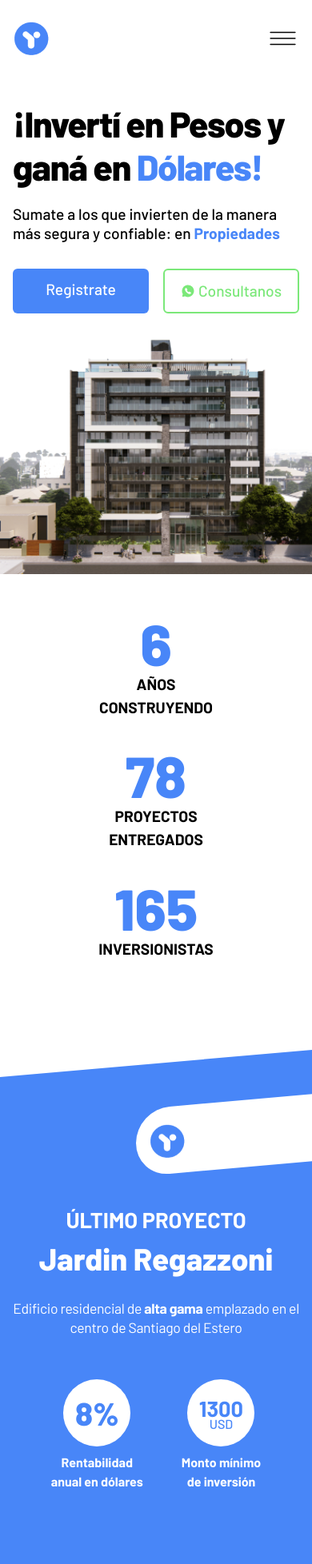
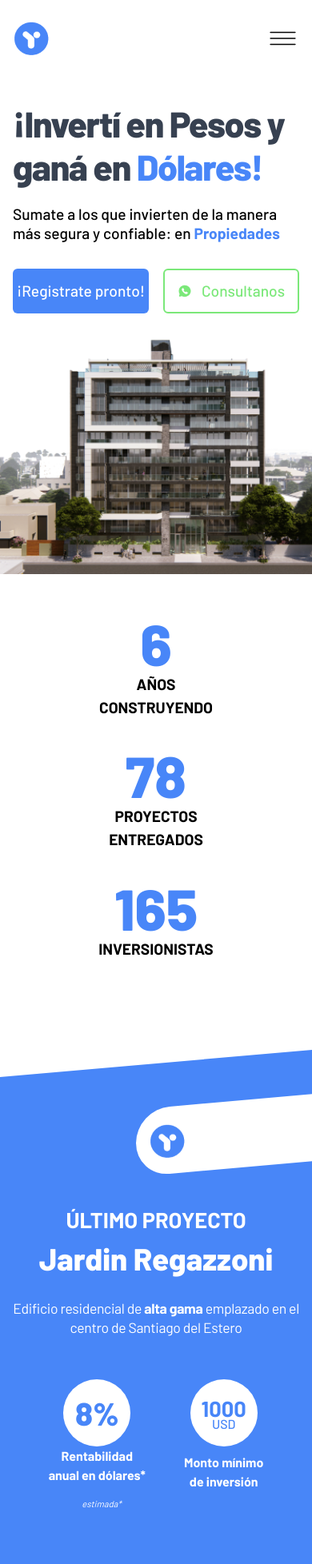
Before and after one commit to Brocter/YoInvierton-t, a React (Vite) app: page / in a window 390 px wide. Shown: the top 1956 px of the page at 80% size. Built offline with nearby package versions, Linux system fonts and the light colour scheme; no server answers.

Commit message:
adsasdad

```diff
--- a/src/components/LandingSections/Section1.jsx
+++ b/src/components/LandingSections/Section1.jsx
@@ -1,41 +1,67 @@
-import React from 'react';
-import whatsappIcon from './../../assets/icons/whatsapp.svg';
-import background from './../../assets/edificioBackground.png';
-import edificioDesktop from './../../assets/edificioDesktop.png';
-import { Link } from 'react-router-dom';
-import announcement from './../../assets/vox 1.png'
+import React from "react";
+import whatsappIcon from "./../../assets/icons/whatsapp.svg";
+import background from "./../../assets/edificioBackground.png";
+import edificioDesktop from "./../../assets/edificioDesktop.png";
+import { Link } from "react-router-dom";
+import announcement from "./../../assets/vox 1.png";
 
 export const Section1 = () => {
-    return(
+  return (
     <section className="font-barlow text-black relative lg:flex lg:pb-[clamp(4rem,25vw,17rem)] xl:pb-[clamp(13rem,22vw,60rem)] -z-0">
-            <div className='w-[50%]'></div>
+      <div className="w-[50%]"></div>
       <div className="mx-auto px-4 text-left justify-left max-w-[32rem] lg:pt-[3rem] lg:ml-0 xl:max-w-[clamp(32rem,34vw,40rem)] xl:pt-[clamp(3rem,4vw,9rem)]">
-              <div className='hidden lg:flex max-h-[2.9rem] gap-2'>
+        <div className="hidden lg:flex max-h-[2.9rem] gap-2">
           <img className="object-cover" src={announcement} alt="megafono" />
           <div>
-                  <h6 className='my-[-0.25rem] font-bold text-[0.75rem] text-primaryBlue'>NOVEDAD</h6>
-                  <p className='my-[-0.25rem] text-[1rem] text-black'>Las cosas se mueven rápido en Jardin Regazzoni</p>
-                  <p className='my-[-0.3rem] text-[0.75 rem] text-primaryBlue'>Leer articulo completo</p>
+            <h6 className="my-[-0.25rem] font-bold text-[0.75rem] text-primaryBlue">
+              NOVEDAD
+            </h6>
+            <p className="my-[-0.25rem] text-[1rem] text-black font-medium">
+              Capitalizar tu Dinero en año electoral
+            </p>
+            <p className="my-[-0.3rem] text-[0.75 rem] text-primaryBlue font-medium">
+              <a href="https://medium.com/@yoinvierto/capitalizar-tu-dinero-en-a%C3%B1o-electoral-6e168fcaf7b2">Leer articulo completo </a>
+            </p>
           </div>
         </div>
-              <h1 className="font-extrabold text-[clamp(2.8rem,10vw,3.6rem)] tracking-[-0.08rem] leading-[1.2] mt-8 xl:text-[clamp(3.6rem,4vw,4.5rem)] ">
-                ¡Invertí en Pesos y ganá en <b className="text-primaryBlue">Dólares!</b>
+        <h1 className="font-extrabold text-[clamp(2.8rem,10vw,3.6rem)] tracking-[-0.08rem] text-gray-700 leading-[1.2] mt-8 xl:text-[clamp(3.6rem,4vw,4.5rem)] ">
+          ¡Invertí en Pesos y ganá en{" "}
+          <b className="text-primaryBlue">Dólares!</b>
         </h1>
-              <h6 className='mt-5 text-[clamp(1.2rem,3vw,1.5rem)] font-[500] leading-[1.25] xl:text-[clamp(1.5rem,1.5vw,2rem)]'>
-                Sumate a los que invierten de la manera más segura y confiable: en <b className="text-primaryBlue">Propiedades</b>
+        <h6 className="mt-5 text-[clamp(1.2rem,3vw,1.5rem)] font-[500] leading-[1.25] xl:text-[clamp(1.5rem,1.5vw,2rem)]">
+          Sumate a los que invierten de la manera más segura y confiable: en{" "}
+          <b className="text-primaryBlue">Propiedades</b>
         </h6>
 
         <div className="flex mt-8 mb-6 gap-[5%]">
-                <Link to={"/registro"} className='w-[47.5%] bg-primaryBlue text-primaryWhite mx-auto py-3 font-[500] rounded-md text-[1.2rem] xl:text-[clamp(1.2rem,1.5vw,1.5rem)]'>
-                  <button className='text-center w-[100%]'>Registrate</button>
-                </Link>
-                <button className='flex w-[47.5%] py-3 border-complementaryGreen border-2 justify-center items-center
-                rounded-md text-complementaryGreen font-[500] text-[1.2rem] xl:text-[clamp(1.2rem,1.5vw,1.5rem)]'>
-                  <img className="pr-1" src={whatsappIcon} alt="wppIcon" />Consultanos</button>
+          {/* <Link to={"/registro"} className='w-[47.5%] bg-primaryBlue text-primaryWhite mx-auto py-3 font-[500] rounded-md text-[1.2rem] xl:text-[clamp(1.2rem,1.5vw,1.5rem)]'> */}
+          <button className="text-center w-[100%] w-[47.5%] bg-primaryBlue text-primaryWhite mx-auto py-3 font-[500] rounded-md text-[1.2rem] xl:text-[clamp(1.2rem,1.5vw,1.5rem)]">
+            ¡Registrate pronto!
+          </button>
+          {/* </Link> */}
+          <button
+            className="flex w-[47.5%] py-3 border-complementaryGreen border-2 justify-center items-center
+                rounded-md text-complementaryGreen font-[500] text-[1.2rem] xl:text-[clamp(1.2rem,1.5vw,1.5rem)]"
+          >
+            <a href={"https://wa.me/5491124098869?text=Estoy interesado en invertir en esta propiedad"} target="_blank" className="flex">
+              <img className="pr-1 mr-2" src={whatsappIcon} alt="wppIcon"/>
+              Consultanos
+            </a>
+          </button>
         </div>
       </div>
-            <img className="object-fit hidden w-[100%] lg:inline lg:absolute z-[-1]" src={edificioDesktop} alt="background" draggable="false"/>
-            <img className="object-contain w-[100%] lg:hidden" src={background} alt="background" draggable="false"/>
+      <img
+        className="object-fit hidden w-[100%] lg:inline lg:absolute z-[-1]"
+        src={edificioDesktop}
+        alt="background"
+        draggable="false"
+      />
+      <img
+        className="object-contain w-[100%] lg:hidden"
+        src={background}
+        alt="background"
+        draggable="false"
+      />
     </section>
-    )
-}
+  );
+};
--- a/src/components/LandingSections/Section3.jsx
+++ b/src/components/LandingSections/Section3.jsx
@@ -26,21 +26,25 @@ export const Section3 = () => {
           <p className='py-[clamp(1.25rem,3vw,2rem)] font-[400] text-[clamp(1.1rem,3vw,2rem)] tracking-[-0.02rem] leading-[1.4]'>Edificio residencial de <b>alta gama</b> emplazado en el
             centro de Santiago del Estero</p>
         </div>
+
         <div className='text-white px-8 mx-auto py-[clamp(0.5rem,2vw,1rem)] max-w-[68rem] flex justify-center gap-12'>
+
           <div className="lg:flex items-center flex-row-reverse gap-8">
             <div className='rounded-full bg-white flex flex-col justify-center h-[clamp(5.25rem,13vw,8.3rem)] w-[clamp(5.25rem,13vw,8.3rem)] text-center mx-auto'>
               <h5 className='text-primaryBlue font-extrabold text-[clamp(2.5rem,5vw,4rem)]'>8%</h5>
             </div>
-            <h5 className='text-center font-bold text-[clamp(1rem,2.6vw,2rem)] mt-2 lg:text-right'>Rentabilidad<br />anual en dólares</h5>
+            <h5 className='text-center font-bold text-[clamp(1rem,2.6vw,2rem)] mt- lg:text-right '>Rentabilidad<br /> anual en dólares* <br /></h5>
           </div>
+
           <div className="lg:flex items-center gap-8">
              <div className='rounded-full bg-white flex flex-col justify-center h-[clamp(5.25rem,13vw,8.3rem)] w-[clamp(5.25rem,13vw,8.3rem)] text-center mx-auto'>
-                <h5 className='text-primaryBlue font-bold text-[clamp(1.7rem,3.8vw,3rem)] mb-[-0.8rem]'>1300</h5>
+                <h5 className='text-primaryBlue font-bold text-[clamp(1.7rem,3.8vw,3rem)] mb-[-0.8rem]'>1000</h5>
                 <p className='text-primaryBlue font-[500] text-[clamp(1rem,2.9vw,2rem)]'>USD</p>
              </div>
             <h5 className='font-bold text-center text-[clamp(1rem,2.6vw,2rem)] mt-2 lg:text-left'>Monto mínimo<br />de inversión</h5>
           </div>
         </div>
+        <div className="text-[0.7rem] font-normal italic text-center text-white ml-[-8.5rem] lg:ml-[-25rem] lg:mt-[-2rem]">estimada*</div>
         <div className="py-5 md:py-0"><Carousel images={images}/></div>
 
 
--- a/src/components/LandingSections/Section4.jsx
+++ b/src/components/LandingSections/Section4.jsx
@@ -8,8 +8,8 @@ export const Section4 = () => {
     return(
         <section className='py-[6rem] text-black md:text-center'>
         <div className='px-4'>
-        <h2 className='font-extrabold text-[clamp(3rem,4.2vw,3.6rem)] tracking-[-0.08rem] leading-[1.2] md:text-center'><span className='text-primaryBlue'>Oportunidades</span> de Inversión</h2>
-        <h4 className='text-[clamp(1.5rem,2vw,1.75rem)] font-bold leading-[1.2] py-6'>Crea tu cuenta. Elegi cuanto invertis. Crece en <b className='text-primaryBlue'>Dólares</b></h4>
+        <h2 className='font-extrabold text-[clamp(3rem,4.2vw,3.6rem)] text-gray-700 tracking-[-0.08rem] leading-[1.2] md:text-center'><span className='text-primaryBlue'>Oportunidades</span> de Inversión</h2>
+        <h4 className='text-[clamp(1.5rem,2vw,1.75rem)] font-bold leading-[1.2] py-6 text-gray-700'>Crea tu cuenta. Elegi cuanto invertis. Crece en <b className='text-primaryBlue'>Dólares</b></h4>
         </div>
         <div className="md:hidden">
         <OportunidadesCarousel/>
@@ -18,9 +18,9 @@ export const Section4 = () => {
           <OportunidadesCards/>
         </div>
         <div className='mx-auto flex justify-center lg:pt-4'>
-        <Link to="/inversiones" preventScrollReset={true} >
+        {/* <Link to="/inversiones" preventScrollReset={true} >
             <button className="bg-primaryLightBlue border-primaryBlue border rounded-xl py-3 text-primaryBlue text-[1.2rem] font-medium text-center px-[6rem] my-[2rem]">Ver más</button>
-        </Link>
+        </Link> */}
         </div>
       </section>
     )
--- a/src/components/LandingSections/Section6.jsx
+++ b/src/components/LandingSections/Section6.jsx
@@ -1,13 +1,16 @@
 import { TestimonialCard } from "../TestimonialCard/TestimonialCard"
+import juan  from './../../assets/testimonialJuan.png'
+import andrea  from './../../assets/testimonialAndrea.png'
+import marcos  from './../../assets/testimonialMarcos.png'
 
 export const Section6 = () => {
     return(
         <section className='py-[clamp(6rem,8vw,10rem)] px-4 mx-auto'>
         <h2 className="text-black text-[clamp(3rem,4.2vw,3.6rem)] font-[800] leading-[1.2] tracking-tighter md:text-center">¿Qué dicen de <span className="text-primaryBlue">nosotros?</span></h2>
         <div className="py-20 grid gap-10 lg:grid-cols-3 max-w-[80rem] mx-auto">
-        <TestimonialCard/>
-        <TestimonialCard/>
-        <TestimonialCard/>
+        <TestimonialCard image={juan} name={"Juan"} description={"Es el tipo de inversión que me protege de la crisis y de la inflación."}/>
+        <TestimonialCard image={andrea} name={"Andrea"} description={"Invertir en ladrillos me da la seguridad que otras alternativas no."}/>
+        <TestimonialCard image={marcos} name={"Marcos"} description={"Me parece una buena manera de ahorrar en USD sin complicarse."}/>
         </div>
       </section>
     )
--- a/src/components/Navbar/ButtonIniciarSesion.jsx
+++ b/src/components/Navbar/ButtonIniciarSesion.jsx
@@ -2,9 +2,11 @@ import { Link } from "react-router-dom"
 
 export function ButtonIniciarSesion(){
     return(
-        <Link to="/iniciar-sesion">
-        <button className='flex py-2 border-primaryBlue border-2 justify-center items-center px-8
-                rounded-md text-primaryBlue font-[500] text-[1.2rem] xl:text-[clamp(1.2rem,1.5vw,1.5rem)] hover:bg-primaryBlue hover:text-white transition-[500]'>Iniciar Sesión</button>
-        </Link>
+        // <Link to="/iniciar-sesion">
+        // <button className='flex py-2 border-primaryBlue border-2 justify-center items-center px-8
+        //         rounded-md text-primaryBlue font-[500] text-[1.2rem] xl:text-[clamp(1.2rem,1.5vw,1.5rem)] hover:bg-primaryBlue hover:text-white transition-[500]'>Iniciar Sesión</button>
+        // </Link>
+        <button className='flex py-2 border-gray-600 border-2 justify-center items-center px-8
+        //         rounded-md text-gray-600 font-[500] text-[1.2rem] xl:text-[clamp(1.2rem,1.5vw,1.5rem)] transition-[500]'>Iniciar Sesión</button>
     )
 }
--- a/src/components/Navbar/Navbar.jsx
+++ b/src/components/Navbar/Navbar.jsx
@@ -36,10 +36,10 @@ function Navbar() {
         {hamburger}
       </div>
       <div className="hidden lg:flex justify-between items-center gap-[6rem] font-[400] text-[1.2rem] xl:text-[clamp(1.2rem,1.5vw,1.5rem)] ">
-        <a href="https://medium.com/@yoinvierto" className="hover:text-primaryBlue cursor-pointer">Novedades</a>
-        <Link to="/inversiones">
-        <p className="hover:text-primaryBlue cursor-pointer">Oportunidades</p>
-        </Link>
+        <a href="https://medium.com/@yoinvierto" className="hover:text-primaryBlue cursor-pointer text-primaryBlue font-medium">Novedades</a>
+        {/* <Link to="/inversiones">
+        <p className="hover:text-primaryBlue cursor-pointer text-primaryBlue font-medium">Oportunidades</p>
+        </Link> */}
         <ButtonIniciarSesion/>
       </div>
       </div>
--- a/src/components/OportunidadesCard/OportunidadesCard.jsx
+++ b/src/components/OportunidadesCard/OportunidadesCard.jsx
@@ -5,9 +5,9 @@ export const OportunidadesCard = ({ cardData }) => {
   const {
     departamento,
     background,
-    porcentaje,
     rendimiento,
     minimoInversion,
+    porcentaje,
     inversionMax,
     totalInvertido,
     type,
@@ -113,7 +113,7 @@ export const OportunidadesCard = ({ cardData }) => {
               Capital fondeado
             </p>
             <div className="bg-primaryLightBlue rounded-full w-full">
-              <div className={`bg-primaryBlue w-[15%] pt-3 rounded-full`}></div>
+            <div className={`bg-primaryBlue pt-3 rounded-full`} style={{ width: `${porcentaje}%`}}></div>
             </div>
             <div className="flex justify-between text-[0.8rem] pt-1">
               <p>
@@ -142,7 +142,7 @@ export const OportunidadesCard = ({ cardData }) => {
             <div className="text-[1.2rem] font-medium">Tenencia</div>
             {cardState == "default" && (
               <div className="flex flex-row pr-[4%] items-end">
-                <p className="font-bold text-[1.5rem] text-primaryBlue">1300</p>
+                <p className="font-bold text-[1.5rem] text-primaryBlue">1000</p>
                 <p>/</p>
                 <p>12m2</p>
               </div>
--- a/src/components/OportunidadesCards/OportunidadesCards.jsx
+++ b/src/components/OportunidadesCards/OportunidadesCards.jsx
@@ -1,24 +1,44 @@
-import { OportunidadesCard } from "../OportunidadesCard/OportunidadesCard"
-import background from './../../assets/edificioBackground.png';
+import { OportunidadesCard } from "../OportunidadesCard/OportunidadesCard";
+import background from "./../../assets/edificioBackground.png";
 
-const cardData = {
+const cardData = [
+  {
     background,
-    departamento: "Departamento 9°",
-    rendimiento: "8%",
+    departamento: "Departamento 7°A",
+    rendimiento: "10%",
     minimoInversion: "1.300,00",
-    porcentaje: "15%",
-    totalInvertido: "1000",
-    inversionMax: "50.000",
-  };
+    porcentaje: 58.3,
+    totalInvertido: "59.600",
+    inversionMax: "102.216",
+  },
+  {
+    background,
+    departamento: "Departamento 7°E",
+    rendimiento: "10%",
+    minimoInversion: "1.000,00",
+    porcentaje: 0,
+    totalInvertido: "0%",
+    inversionMax: "72.600",
+  },
+  {
+    background,
+    departamento: "Departamento 9°C",
+    rendimiento: "22%",
+    minimoInversion: "1.300,00",
+    porcentaje: 14.7,
+    totalInvertido: "11876",
+    inversionMax: "80.769",
+  }
+];
 
-const OportunidadesCards = ()=>{
-    return(
-        <div className="grid grid-cols-3 gap-4 max-w-[80rem] mx-auto xl:gap-6">
-            {[...Array(3)].map((_, i) => (
-         <OportunidadesCard key={i} cardData={cardData}/>
-            ))}
-        </div>
-    )
-}
+const OportunidadesCards = () => {
+  return (
+    <div className="grid grid-cols-3 gap-4 max-w-[80rem] mx-auto xl:gap-6">
+      {[...Array(3)].map((_, i) => (
+        <OportunidadesCard key={i} cardData={cardData[i]} />
+      ))}
+    </div>
+  );
+};
 
-export default OportunidadesCards
+export default OportunidadesCards;
--- a/src/components/TestimonialCard/TestimonialCard.jsx
+++ b/src/components/TestimonialCard/TestimonialCard.jsx
@@ -1,11 +1,10 @@
-import testimonial  from './../../assets/testimonialJuan.png'
 
-export const TestimonialCard = () => {
+export const TestimonialCard = ({image,name,description}) => {
     return(
         <div className='text-center px-10 py-10 border rounded-lg border-primaryLightBlue shadow-lg shadow-primaryLightBlue w-full'>
-          <img className="mx-auto" src={testimonial} alt="profileTestimonial" />
-          <h4 className='font-[700] text-[1.5rem] py-4'>Juan Pérez</h4>
-          <p className='text-[1.25rem]'>“Es el tipo de inversión que me proteje de la crisis y de la inflación”</p>
+          <img className="mx-auto" src={image} alt="profileTestimonial" />
+          <h4 className='font-[700] text-[1.5rem] py-4'>{name}</h4>
+          <p className='text-[1.25rem] italic'>{description}</p>
         </div>
     )
 }
```
Also changed, not shown: src/assets/testimonialAndrea.png (added), src/assets/testimonialMarcos.png (added). Lines whose indentation alone changed are shown as unchanged.
